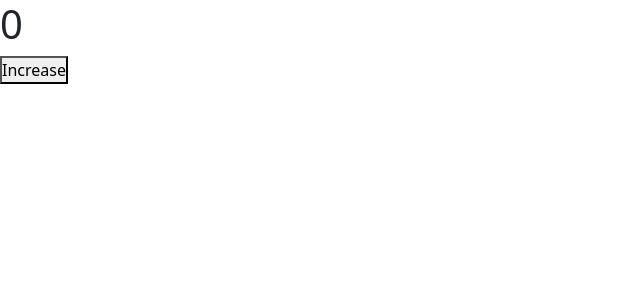
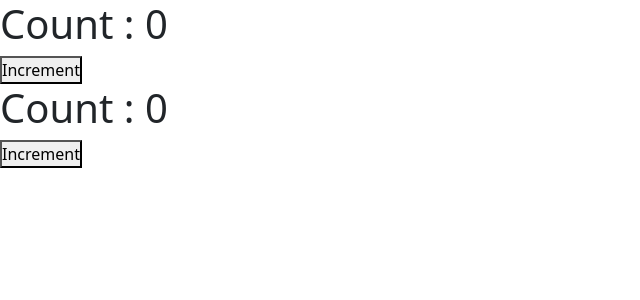
Before and after one commit to bappykti/first-reactApp, a React (Create React App) app: page / in a window 1280 px wide. Shown: the top 300 px of the page, without its empty margins (0-640 px from the left). Built offline with nearby package versions, Linux system fonts and the light colour scheme.

Commit message:
using HOOKS USE STATE for functional components

```diff
--- /dev/null
+++ b/src/App9.js
@@ -0,0 +1,19 @@
+// using hook use state
+import React from 'react';
+
+import HooksUseState from './HOOKS_USESTATE/HooksUseState';
+import HooksUseState1 from './HOOKS_USESTATE/HooksUseState1';
+
+
+
+export default function App9() {
+  return (
+
+    <div>
+    {/* built a normal number increment project using class component */}
+        <HooksUseState />
+    {/* built a normal number increment project using functional component */}
+        <HooksUseState1 />
+    </div>
+  )
+}
--- /dev/null
+++ b/src/HOOKS_USESTATE/HooksUseState.js
@@ -0,0 +1,31 @@
+// using hook use state
+import React, { Component } from 'react';
+
+// built a normal number increment project using class component
+
+class HooksUseState extends Component {
+    constructor(props) {
+      super(props)
+
+      this.state = {
+         count : 0
+      }
+    }
+    handelIncrement = () => {
+        this.setState ({
+           count : this.state.count + 1
+        })
+    }
+  render() {
+      const {count} = this.state;
+    return (
+      <div>
+          <h1>Count : {count}</h1>
+          <button onClick={this.handelIncrement}>Increment</button>
+      </div>
+    )
+  }
+}
+
+
+export default HooksUseState;
--- /dev/null
+++ b/src/HOOKS_USESTATE/HooksUseState1.js
@@ -0,0 +1,19 @@
+// using hook use state
+
+// built a normal number increment project using functional component
+
+import React, { useState } from 'react';
+
+function HooksUseState1() {
+    const [count, setCount] = useState(0)
+    const handelIncrement = () => {
+        setCount(count + 1);
+    }
+  return (
+    <div>
+        <h1>Count : {count}</h1>
+        <button onClick={handelIncrement}>Increment</button>
+    </div>
+  )
+}
+export default HooksUseState1;
--- a/src/index.js
+++ b/src/index.js
@@ -9,7 +9,8 @@ import 'bootstrap/dist/css/bootstrap.min.css';
 // import App5 from "./App5";
 // import App6 from "./App6";
 // import App7 from "./App7";
-import App8 from "./App8";
+// import App8 from "./App8";
+import App9 from "./App9";
 
 
 
@@ -19,5 +20,5 @@ import App8 from "./App8";
 //   textAlign: "center",
 //   padding: "15px"
 // }
-ReactDOM.render(<App8 />, document.getElementById("root"));
+ReactDOM.render(<App9 />, document.getElementById("root"));
 // ReactDOM.render(<App1 />, document.getElementById("root"));
```
